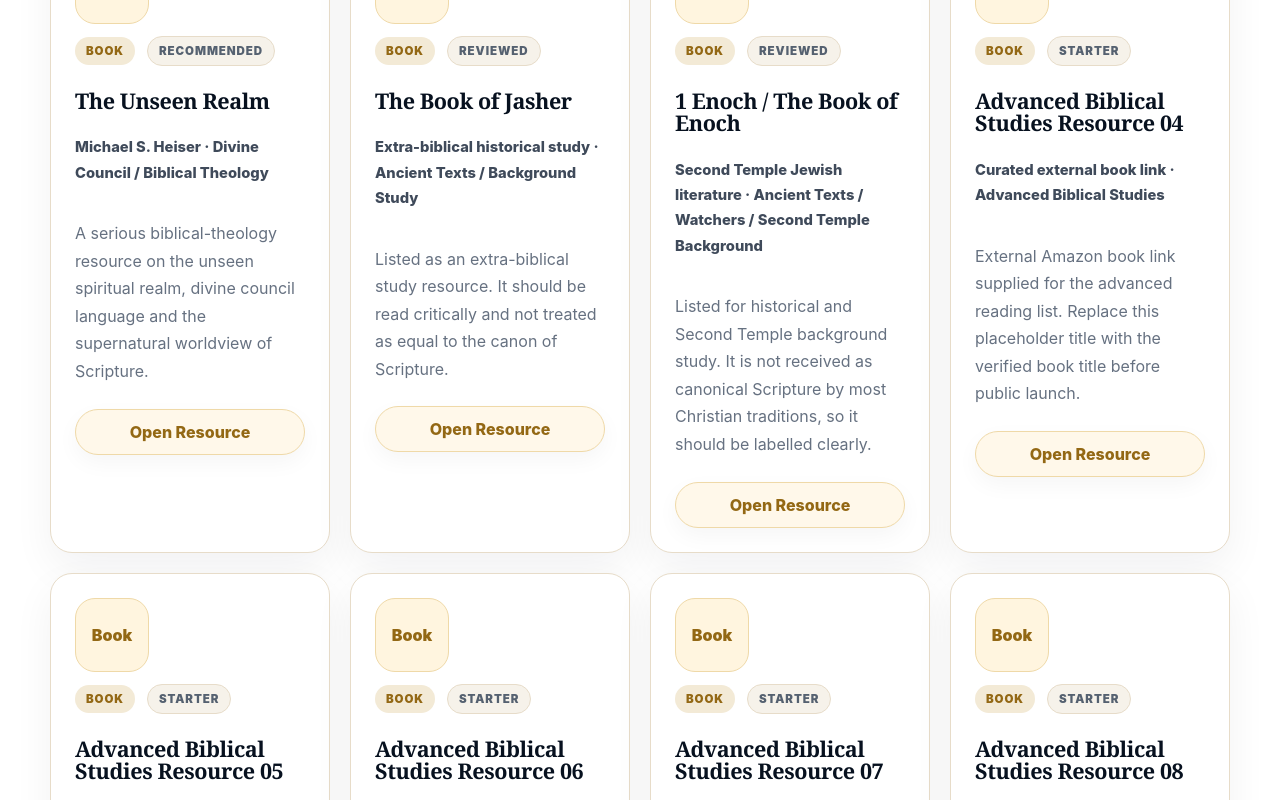
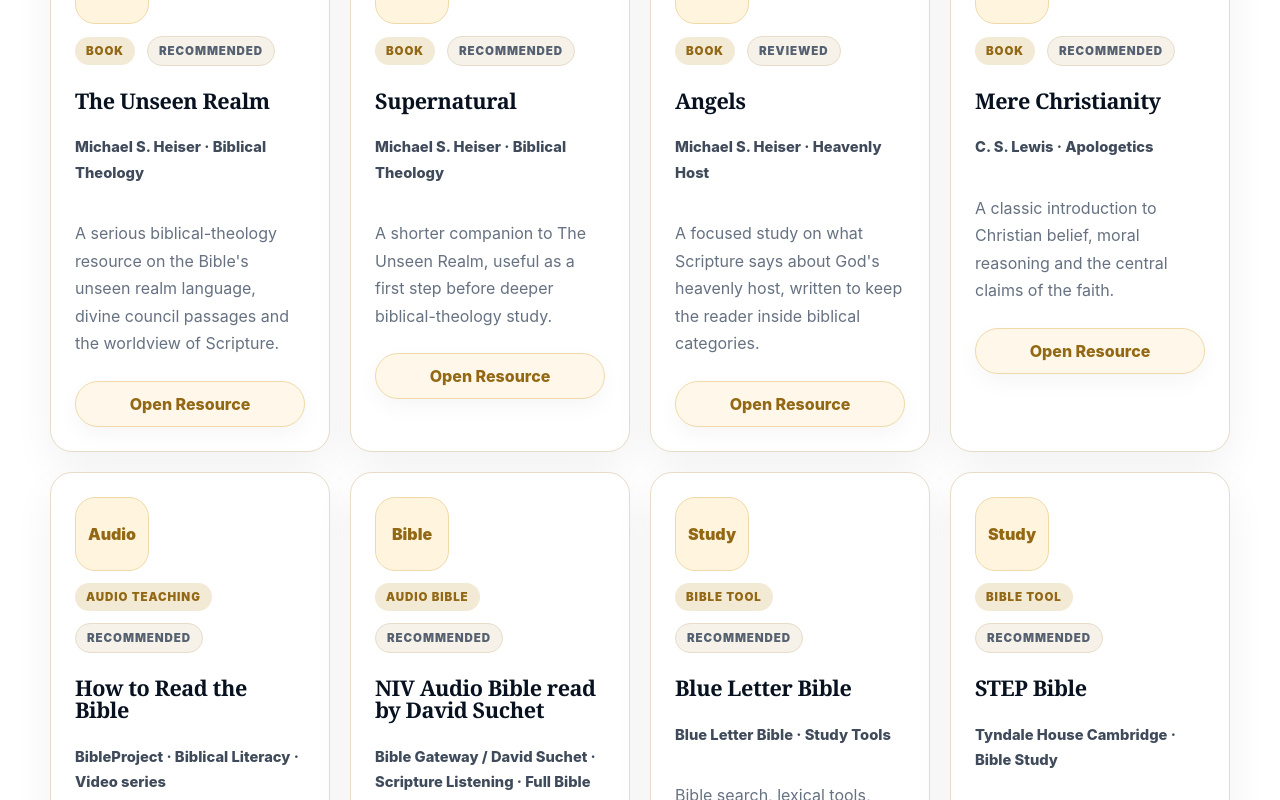
Before and after one commit to dakande85-bit/the-true-remnant-network, a Next.js app: page /resources in a window 1280 px wide. Shown: the part 1060-1860 px from the top of the page. Built offline with nearby package versions, Linux system fonts and the light colour scheme.

Commit message:
Replace resource placeholders with real content

```diff
--- a/src/data/resources.ts
+++ b/src/data/resources.ts
@@ -10,49 +10,12 @@ export type ResourceItem = {
   url: string;
   level: "Starter" | "Recommended" | "Reviewed";
   duration?: string;
+  imageUrl?: string;
+  imageAlt?: string;
 };
 
-const amazonLinks = {
-  unseenRealm: "https://www.amazon.com/gp/product/1577995562/ref=as_li_tl?ie=UTF8&camp=1789&creative=9325&creativeASIN=1577995562&linkCode=as2&tag=drmicsheihom-20&linkId=8ff28cca3fcf452d54b541459416126e",
-  jasher: "https://www.amazon.com/gp/product/0830852522/ref=as_li_tl?ie=UTF8&camp=1789&creative=9325&creativeASIN=0830852522&linkCode=as2&tag=adherentapo0e-20&linkId=9797052b9147ab9ab5f39bd0ffd788e5",
-  enoch1: "https://www.amazon.com/gp/product/019958043X/ref=as_li_tl?ie=UTF8&camp=1789&creative=9325&creativeASIN=019958043X&linkCode=as2&tag=adherentapo0e-20&linkId=c430f8e4911157f43d52c450bf3b0f66",
-  advancedStudy04: "https://www.amazon.com/gp/product/1444350854/ref=as_li_tl?ie=UTF8&camp=1789&creative=9325&creativeASIN=1444350854&linkCode=as2&tag=adherentapo0e-20&linkId=7dff4068369e94661fe9d36027bb8c54",
-  advancedStudy05: "https://www.amazon.com/gp/product/0199271682/ref=as_li_tl?ie=UTF8&camp=1789&creative=9325&creativeASIN=0199271682&linkCode=as2&tag=adherentapo0e-20&linkId=c11ea58919ddb840ca28793f62fbbbd6",
-  advancedStudy06: "https://www.amazon.com/gp/product/3030237540/ref=as_li_tl?ie=UTF8&camp=1789&creative=9325&creativeASIN=3030237540&linkCode=as2&tag=adherentapo0e-20&linkId=6c90392830656507252b787918c6b6fe",
-  advancedStudy07: "https://www.amazon.com/gp/product/0310259185/ref=as_li_tl?ie=UTF8&camp=1789&creative=9325&creativeASIN=0310259185&linkCode=as2&tag=adherentapo0e-20&linkId=aafc38341156becbb91cd67d04aed0f6",
-  advancedStudy08: "https://www.amazon.com/gp/product/0061452572/ref=as_li_tl?ie=UTF8&camp=1789&creative=9325&creativeASIN=0061452572&linkCode=as2&tag=adherentapo0e-20&linkId=78593bc31b02012572be6392ecceae4f",
-  advancedStudy09: "https://www.amazon.com/gp/product/0802411002/ref=as_li_tl?ie=UTF8&camp=1789&creative=9325&creativeASIN=0802411002&linkCode=as2&tag=adherentapo0e-20&linkId=1e384533d4a20961d365079425ff3854",
-  advancedStudy10: "https://www.amazon.com/gp/product/1581345615/ref=as_li_tl?ie=UTF8&camp=1789&creative=9325&creativeASIN=1581345615&linkCode=as2&tag=adherentapo0e-20&linkId=2d9a8d0b9177753d5c4fb5bbeef2c90b",
-  advancedStudy11: "https://www.amazon.com/gp/product/031024210X/ref=as_li_tl?ie=UTF8&camp=1789&creative=9325&creativeASIN=031024210X&linkCode=as2&tag=adherentapo0e-20&linkId=cfd12fa7208410e7f17e3f293d7692b5",
-  advancedStudy12: "https://www.amazon.com/gp/product/0310345863/ref=as_li_tl?ie=UTF8&camp=1789&creative=9325&creativeASIN=0310345863&linkCode=as2&tag=adherentapolo-20&linkId=d23db1f5ac8cb4afea91f0aa80bf5d6f",
-  advancedStudy13: "https://www.amazon.com/gp/product/0825427886/ref=as_li_tl?ie=UTF8&camp=1789&creative=9325&creativeASIN=0825427886&linkCode=as2&tag=adherentapo0e-20&linkId=c54af4cae93ec9cf030cef2003f1fbb9",
-  advancedStudy14: "https://www.amazon.com/gp/product/1414326270/ref=as_li_tl?ie=UTF8&camp=1789&creative=9325&creativeASIN=1414326270&linkCode=as2&tag=adherentapo0e-20&linkId=f6abc881d89929220bc8386913450273",
-  advancedStudy15: "https://www.amazon.com/gp/product/1434704696/ref=as_li_tl?ie=UTF8&camp=1789&creative=9325&creativeASIN=1434704696&linkCode=as2&tag=adherentapo0e-20&linkId=5b3c626dfb0295b011cc24c95d1f9e69",
-  advancedStudy16: "https://www.amazon.com/gp/product/1947929151/ref=as_li_tl?ie=UTF8&camp=1789&creative=9325&creativeASIN=1947929151&linkCode=as2&tag=adherentapo0e-20&linkId=4d173e482027a643bc6c604198efcc26",
-  advancedStudy17: "https://www.amazon.com/gp/product/168307162X/ref=as_li_tl?ie=UTF8&camp=1789&creative=9325&creativeASIN=168307162X&linkCode=as2&tag=adherentapo0e-20&linkId=8759d2328a5583c88771ac846fc939d6",
-  advancedStudy18: "https://www.amazon.com/gp/product/1401676707/ref=as_li_tl?ie=UTF8&camp=1789&creative=9325&creativeASIN=1401676707&linkCode=as2&tag=adherentapo0e-20&linkId=041ea7f8871629d2959b8be9118d2359",
-  advancedStudy19: "https://www.amazon.com/gp/product/0736974288/ref=as_li_tl?ie=UTF8&camp=1789&creative=9325&creativeASIN=0736974288&linkCode=as2&tag=adherentapo0e-20&linkId=16c99168efe6ac55be82eb7f37e351e0",
-  advancedStudy20: "https://www.amazon.com/gp/product/0060652969/ref=as_li_tl?ie=UTF8&camp=1789&creative=9325&creativeASIN=0060652969&linkCode=as2&tag=adherentapo0e-20&linkId=2b8983bd141e91cec847066856486187",
-  advancedStudy21: "https://www.amazon.com/gp/product/0060652950/ref=as_li_tl?ie=UTF8&camp=1789&creative=9325&creativeASIN=0060652950&linkCode=as2&tag=adherentapo0e-20&linkId=7510dec6465dd05c55a26335311d0c53",
-  advancedStudy22: "https://www.amazon.com/gp/product/1732383405/ref=as_li_tl?ie=UTF8&camp=1789&creative=9325&creativeASIN=1732383405&linkCode=as2&tag=adherentapo0e-20&linkId=c72d60fc794e12797864ffc418f2190c",
-  advancedStudy23: "https://www.amazon.com/gp/product/0830845186/ref=as_li_tl?ie=UTF8&camp=1789&creative=9325&creativeASIN=0830845186&linkCode=as2&tag=adherentapo0e-20&linkId=02a6daf83ba3b58cc805747ffc91203b",
-  advancedStudy24: "https://www.amazon.com/gp/product/019882601X/ref=as_li_tl?ie=UTF8&camp=1789&creative=9325&creativeASIN=019882601X&linkCode=as2&tag=adherentapo0e-20&linkId=6618b35bb05393f71197a1d054604d23",
-  advancedStudy25: "https://www.amazon.com/gp/product/1108487602/ref=as_li_tl?ie=UTF8&camp=1789&creative=9325&creativeASIN=1108487602&linkCode=as2&tag=adherentapo0e-20&linkId=31cf4551fcbf1e40eaa9e7be301e5877",
-  advancedStudy26: "https://www.amazon.com/gp/product/0198237987/ref=as_li_tl?ie=UTF8&camp=1789&creative=9325&creativeASIN=0198237987&linkCode=as2&tag=adherentapo0e-20&linkId=71fa62f714ad585f31ce10b756e4baa4"
-};
-
-const advancedStudyBooks: ResourceItem[] = Object.entries(amazonLinks)
-  .filter(([id]) => id.startsWith("advancedStudy"))
-  .map(([id, url], index) => ({
-    id: `book-${id}`,
-    title: `Advanced Biblical Studies Resource ${String(index + 4).padStart(2, "0")}`,
-    creator: "Curated external book link",
-    type: "Book",
-    topic: "Advanced Biblical Studies",
-    summary: "External Amazon book link supplied for the advanced reading list. Replace this placeholder title with the verified book title before public launch.",
-    url,
-    level: "Starter"
-  }));
+const logoImage = (domain: string) => `https://www.google.com/s2/favicons?domain=${domain}&sz=256`;
+const openLibraryCover = (isbn: string) => `https://covers.openlibrary.org/b/isbn/${isbn}-L.jpg`;
 
 export const resourceItems: ResourceItem[] = [
   {
@@ -60,83 +23,122 @@ export const resourceItems: ResourceItem[] = [
     title: "The Unseen Realm",
     creator: "Michael S. Heiser",
     type: "Book",
-    topic: "Divine Council / Biblical Theology",
-    summary: "A serious biblical-theology resource on the unseen spiritual realm, divine council language and the supernatural worldview of Scripture.",
-    url: amazonLinks.unseenRealm,
-    level: "Recommended"
+    topic: "Biblical Theology",
+    summary: "A serious biblical-theology resource on the Bible's unseen realm language, divine council passages and the worldview of Scripture.",
+    url: "https://www.amazon.com/dp/1577995562",
+    level: "Recommended",
+    imageUrl: openLibraryCover("1577995562"),
+    imageAlt: "Cover of The Unseen Realm by Michael S. Heiser"
   },
   {
-    id: "book-of-jasher-study",
-    title: "The Book of Jasher",
-    creator: "Extra-biblical historical study",
+    id: "book-supernatural",
+    title: "Supernatural",
+    creator: "Michael S. Heiser",
     type: "Book",
-    topic: "Ancient Texts / Background Study",
-    summary: "Listed as an extra-biblical study resource. It should be read critically and not treated as equal to the canon of Scripture.",
-    url: amazonLinks.jasher,
-    level: "Reviewed"
+    topic: "Biblical Theology",
+    summary: "A shorter companion to The Unseen Realm, useful as a first step before deeper biblical-theology study.",
+    url: "https://www.amazon.com/dp/1577995589",
+    level: "Recommended",
+    imageUrl: openLibraryCover("1577995589"),
+    imageAlt: "Cover of Supernatural by Michael S. Heiser"
   },
   {
-    id: "book-1-enoch-study",
-    title: "1 Enoch / The Book of Enoch",
-    creator: "Second Temple Jewish literature",
+    id: "book-angels-heiser",
+    title: "Angels",
+    creator: "Michael S. Heiser",
     type: "Book",
-    topic: "Ancient Texts / Watchers / Second Temple Background",
-    summary: "Listed for historical and Second Temple background study. It is not received as canonical Scripture by most Christian traditions, so it should be labelled clearly.",
-    url: amazonLinks.enoch1,
-    level: "Reviewed"
+    topic: "Heavenly Host",
+    summary: "A focused study on what Scripture says about God's heavenly host, written to keep the reader inside biblical categories.",
+    url: "https://www.amazon.com/dp/1683591046",
+    level: "Reviewed",
+    imageUrl: openLibraryCover("9781683591047"),
+    imageAlt: "Cover of Angels by Michael S. Heiser"
   },
-  ...advancedStudyBooks,
+  {
+    id: "book-mere-christianity",
+    title: "Mere Christianity",
+    creator: "C. S. Lewis",
+    type: "Book",
+    topic: "Apologetics",
+    summary: "A classic introduction to Christian belief, moral reasoning and the central claims of the faith.",
+    url: "https://www.amazon.com/dp/0060652926",
+    level: "Recommended",
+    imageUrl: openLibraryCover("0060652926"),
+    imageAlt: "Cover of Mere Christianity by C. S. Lewis"
+  },
+  {
+    id: "bibleproject-how-to-read",
+    title: "How to Read the Bible",
+    creator: "BibleProject",
+    type: "Audio Teaching",
+    topic: "Biblical Literacy",
+    summary: "Animated teaching series on literary styles, plot, poetry, prophecy, parables, letters and apocalyptic literature in Scripture.",
+    url: "https://bibleproject.com/videos/collections/how-to-read-the-bible/",
+    level: "Recommended",
+    duration: "Video series",
+    imageUrl: logoImage("bibleproject.com"),
+    imageAlt: "BibleProject logo"
+  },
   {
     id: "audio-bible-david-suchet-niv",
     title: "NIV Audio Bible read by David Suchet",
-    creator: "David Suchet / NIV audio Bible",
+    creator: "Bible Gateway / David Suchet",
     type: "Audio Bible",
     topic: "Scripture Listening",
-    summary: "External listening link for the NIV audio Bible read by David Suchet. Do not host the audio files directly; link to the authorised platform.",
+    summary: "Authorised audio Bible listening link for Scripture intake. Link out rather than hosting audio files directly.",
     url: "https://www.biblegateway.com/audio/suchet/niv/Gen.1",
     level: "Recommended",
-    duration: "Full Bible audio"
+    duration: "Full Bible audio",
+    imageUrl: logoImage("biblegateway.com"),
+    imageAlt: "Bible Gateway logo"
   },
   {
-    id: "music-worship-playlist-slot",
-    title: "Worship Playlist Slot",
-    creator: "Curated artist or playlist to be added",
+    id: "blue-letter-bible",
+    title: "Blue Letter Bible",
+    creator: "Blue Letter Bible",
+    type: "Bible Tool",
+    topic: "Study Tools",
+    summary: "Bible search, lexical tools, concordance links, commentaries and study resources for deeper Scripture work.",
+    url: "https://www.blueletterbible.org/",
+    level: "Recommended",
+    imageUrl: logoImage("blueletterbible.org"),
+    imageAlt: "Blue Letter Bible logo"
+  },
+  {
+    id: "step-bible",
+    title: "STEP Bible",
+    creator: "Tyndale House Cambridge",
+    type: "Bible Tool",
+    topic: "Bible Study",
+    summary: "A study environment for Bible text, cross references, original-language tools and structured Scripture exploration.",
+    url: "https://www.stepbible.org/",
+    level: "Recommended",
+    imageUrl: logoImage("stepbible.org"),
+    imageAlt: "STEP Bible logo"
+  },
+  {
+    id: "my-utmost-devotional",
+    title: "My Utmost for His Highest",
+    creator: "Oswald Chambers / Our Daily Bread Ministries",
+    type: "Devotional",
+    topic: "Daily Devotion",
+    summary: "Daily devotional readings from Oswald Chambers for personal reflection and discipleship content.",
+    url: "https://utmost.org/",
+    level: "Reviewed",
+    imageUrl: logoImage("utmost.org"),
+    imageAlt: "My Utmost for His Highest logo"
+  },
+  {
+    id: "cityalight-resources",
+    title: "CityAlight Music Resources",
+    creator: "CityAlight",
     type: "Music",
     topic: "Worship",
-    summary: "A music-tab card for worship songs, albums or playlists that are reviewed before being featured.",
-    url: "#",
-    level: "Starter",
-    duration: "Playlist"
-  },
-  {
-    id: "audio-teaching-series-slot",
-    title: "Audio Teaching Series Slot",
-    creator: "Curated speaker to be added",
-    type: "Audio Teaching",
-    topic: "Bible Teaching",
-    summary: "A teaching-audio card for sermons, studies, messages and podcast series from reviewed voices.",
-    url: "#",
+    summary: "Song resources for congregational worship, including lyrics, charts and church-use materials.",
+    url: "https://cityalight.com/resources/",
     level: "Reviewed",
-    duration: "Series"
-  },
-  {
-    id: "devotional-daily-reading-slot",
-    title: "Daily Devotional Slot",
-    creator: "Curated ministry to be added",
-    type: "Devotional",
-    topic: "Daily Faith",
-    summary: "A daily reading, prayer or reflection card for believers who want steady spiritual growth.",
-    url: "#",
-    level: "Starter"
-  },
-  {
-    id: "bible-tool-study-slot",
-    title: "Bible Study Tool Slot",
-    creator: "Curated tool provider to be added",
-    type: "Bible Tool",
-    topic: "Study Tools",
-    summary: "A Bible app, concordance, map, language tool or study resource card for deeper Scripture study.",
-    url: "#",
-    level: "Starter"
+    duration: "Songs and resources",
+    imageUrl: logoImage("cityalight.com"),
+    imageAlt: "CityAlight logo"
   }
 ];
```
